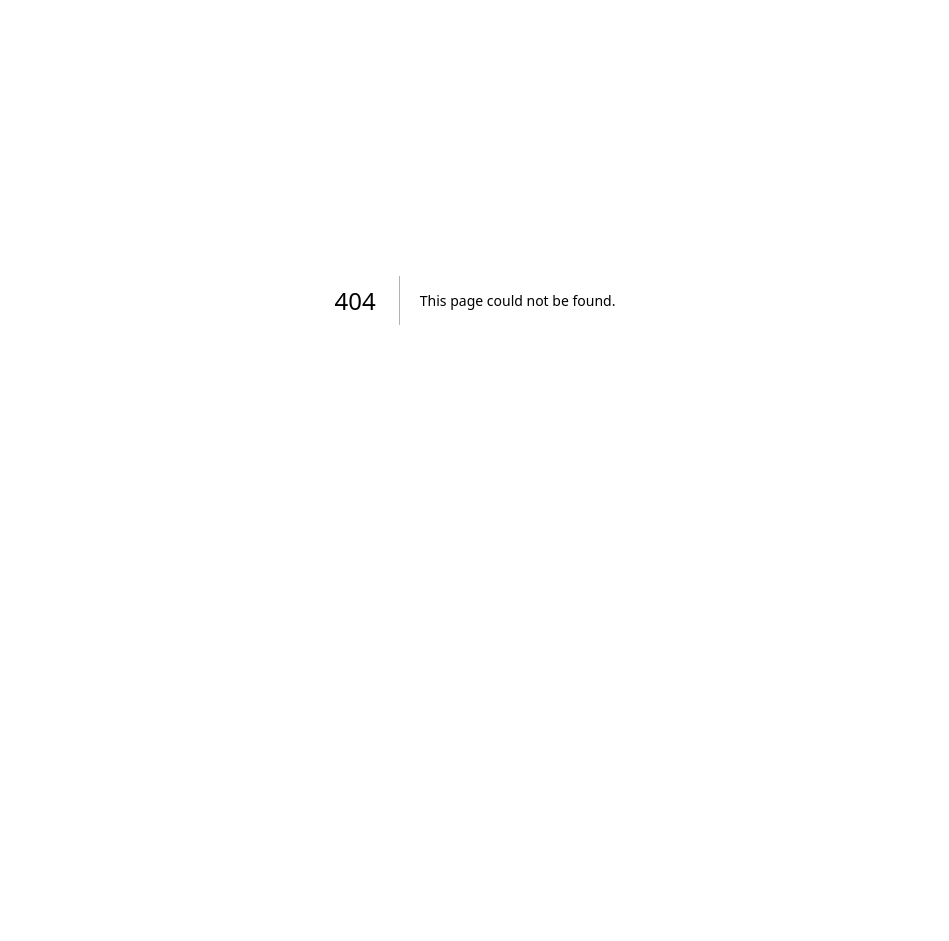
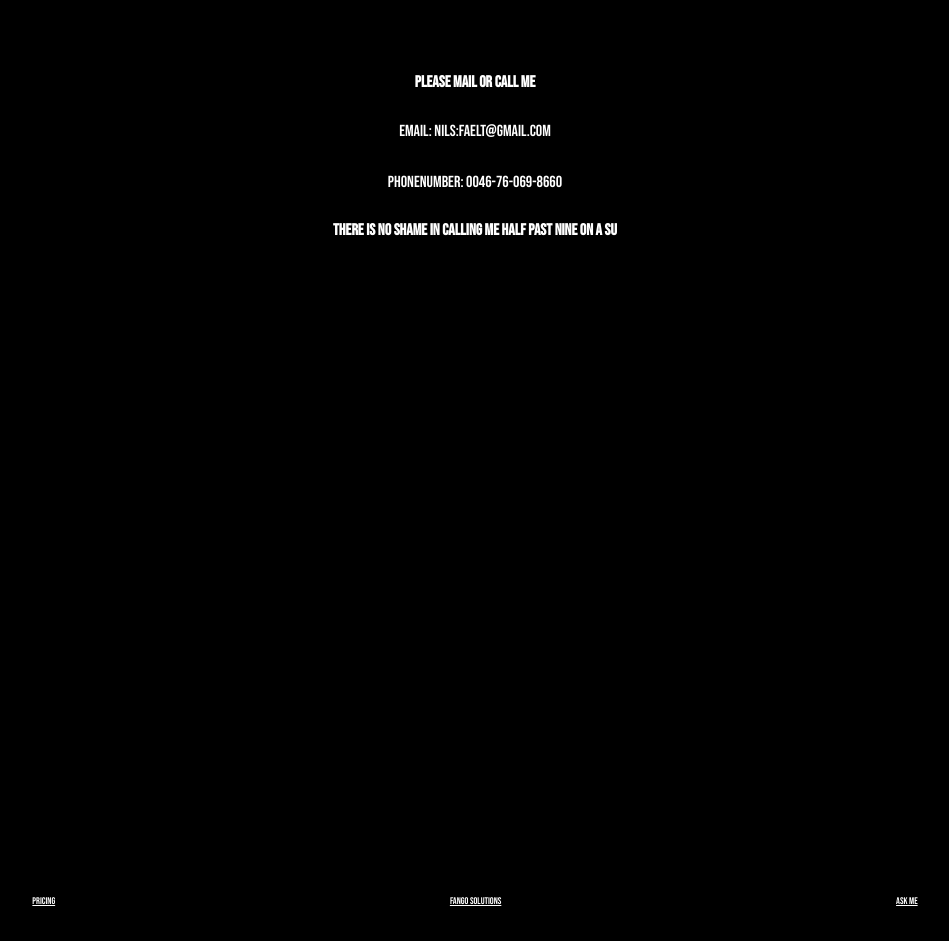
Before and after one commit to NilsFaelt/redefineing_the_world, a Next.js app: page /contact in a window 1280 px wide. Before the commit this address had no page. Shown: the part 100-1041 px from the top of the page, without its empty margins (165-1114 px from the left). Before the commit the page ends 800 px from the top, so only its background shows below. Built offline with nearby package versions, Linux system fonts and the light colour scheme.

Commit message:
addec contact

```diff
--- a/components/Footer/Footer.component.tsx
+++ b/components/Footer/Footer.component.tsx
@@ -5,9 +5,9 @@ export const Footer: FC = () => {
   return (
     <Container>
       <TextContainer>
-        <Text>ABOUT</Text>
-        <Text>FANGO TECH</Text>
-        <Text>CONTACT</Text>
+        <Text href={"/pricing"}>PRICING</Text>
+        <Text href={"/"}>FANGO SOLUTIONS</Text>
+        <Text href={"/ask-me"}>ASK ME</Text>
       </TextContainer>
     </Container>
   );
--- a/components/Footer/Footer.style.ts
+++ b/components/Footer/Footer.style.ts
@@ -1,3 +1,4 @@
+import Link from "next/link";
 import styled from "styled-components";
 import { Theme } from "../../styles";
 
@@ -20,7 +21,7 @@ export const TextContainer = styled.footer`
   width: 100%;
 `;
 
-export const Text = styled.p`
+export const Text = styled(Link)`
   font-size: 0.6rem;
   color: white;
 `;
--- a/components/Header/Header.styles.ts
+++ b/components/Header/Header.styles.ts
@@ -12,6 +12,10 @@ export const Container = styled.header`
 export const TitleWrapper = styled.header`
   padding-top: 1rem;
   margin-left: 2rem;
+  @media (max-width: 600px) {
+    padding-top: 0.5rem;
+    margin-left: 1rem;
+  }
 `;
 export const LinkStyle = styled(Link)`
   color: black;
--- a/components/Menu/Menu.styles.ts
+++ b/components/Menu/Menu.styles.ts
@@ -89,7 +89,7 @@ export const LinkStyledComponent = styled(Link)<Props>`
 `;
 
 export const Container = styled.nav<Props>`
-  position: absolute;
+  position: fixed;
   display: flex;
   flex-direction: column;
   justify-content: center;
--- a/components/Menu/Menu.tsx
+++ b/components/Menu/Menu.tsx
@@ -41,7 +41,7 @@ export const Menu: FC<Props> = ({ toogleMenu, setToogleDropDownMenu }) => {
           onHoover("");
         }}
         animate={toogleMenu ? "true" : "false"}
-        href={"/"}
+        href={"/contact"}
       >
         CONTACT
       </LinkStyledComponent>
--- /dev/null
+++ b/components/contact/views/ContactView.component.tsx
@@ -0,0 +1,23 @@
+import React, { FC } from "react";
+import { TitleLetterByLetter } from "../../../ui/feedback";
+import { InfoText } from "../../AskMe/components/InfoText/InfoText.component";
+import { Container, Text } from "./ContactView.css";
+
+export const ContactView: FC = () => {
+  return (
+    <Container>
+      <TitleLetterByLetter
+        color='white'
+        size='small'
+        text='PLEASE MAIL OR CALL ME'
+      />
+      <Text>EMAIL: NILS:FAELT@GMAIL.COM</Text>
+      <Text>PHONENUMBER: 0046-76-069-8660</Text>
+      <TitleLetterByLetter
+        color='white'
+        size='small'
+        text='THERE IS NO SHAME IN CALLING ME HALF PAST NINE ON A SUNDAY, IF IM AVAIBLE I WILL ANSWER AND GLADLY TALK, PLAN YOUR IDEA, OR HERE YOUR INPUT. IF IM NOT AVAILBE, I WILL CALL YOU BACK AS SOON AS I CAN / NILS'
+      />
+    </Container>
+  );
+};
--- /dev/null
+++ b/components/contact/views/ContactView.css.ts
@@ -0,0 +1,18 @@
+import styled, { keyframes, css } from "styled-components";
+import { Theme } from "../../../styles";
+import { DeviceQuery } from "../../../styles";
+
+export const Container = styled.div`
+  display: flex;
+  flex-direction: column;
+  align-items: center;
+  gap: 0rem;
+  padding-top: 10rem;
+  background-color: black;
+  min-height: 100vh;
+`;
+
+export const Text = styled.p`
+  font-size: 1rem;
+  color: white;
+`;
--- /dev/null
+++ b/components/contact/views/index.ts
@@ -0,0 +1 @@
+export { ContactView } from "./ContactView.component";
--- /dev/null
+++ b/pages/contact/index.tsx
@@ -0,0 +1,15 @@
+import type { NextPage } from "next";
+import React from "react";
+import { ContactView } from "../../components/contact/views";
+
+import MainLayout from "../../layout/MainLayout";
+
+const index: NextPage = () => {
+  return (
+    <MainLayout>
+      <ContactView />
+    </MainLayout>
+  );
+};
+
+export default index;
```
Also changed, not shown: components/Home/Views/HomeView.style.ts (+11 -2 lines).
